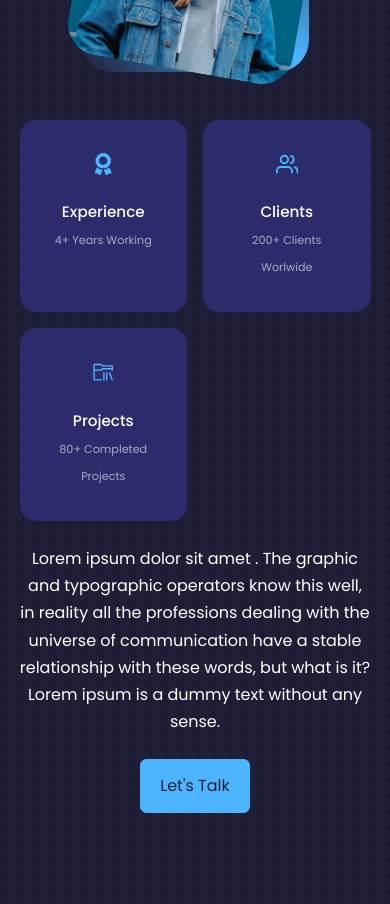
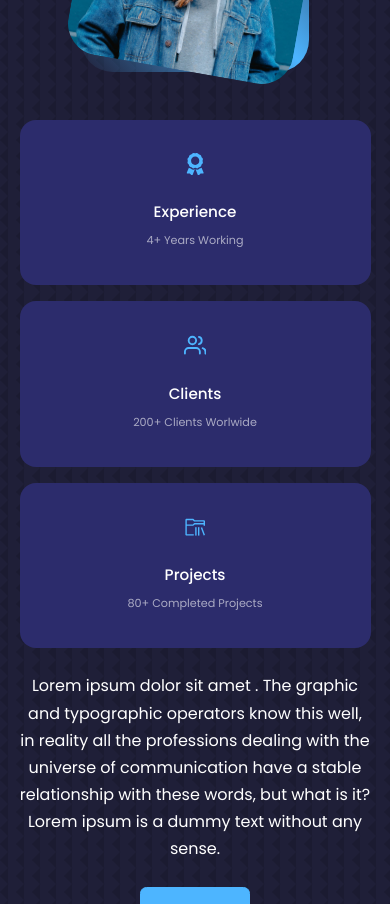
Before and after one commit to JosueG15/website-portfolio, a React (Create React App) app: page / in a window 390 px wide. Shown: the part 1260-2164 px from the top of the page. Built offline with nearby package versions, Linux system fonts and the light colour scheme.

Commit message:
Fixing about cards on mobile view

```diff
--- a/src/components/partials/about/about.css
+++ b/src/components/partials/about/about.css
@@ -95,7 +95,7 @@
   }
 
   .about__cards {
-    grid-template-columns: 1fr 1fr;
+    grid-template-columns: repeat(auto-fit, minmax(12.5rem, 1fr));
     gap: 1rem;
   }
 
```
